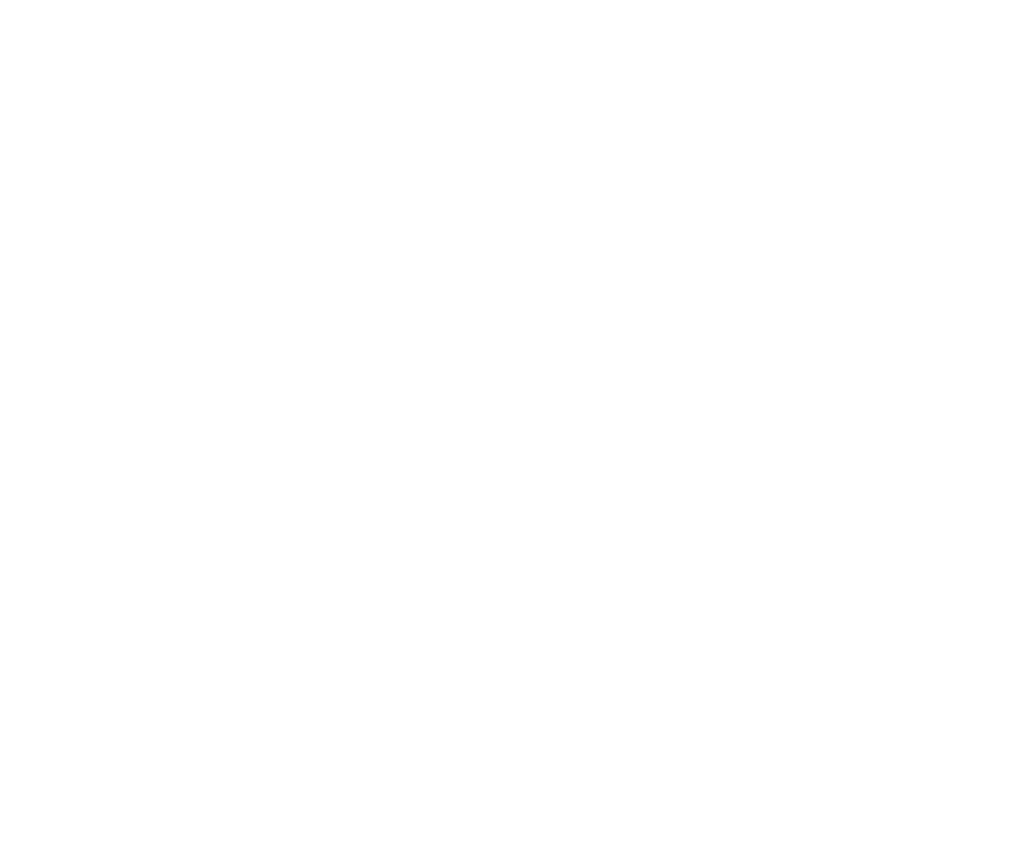
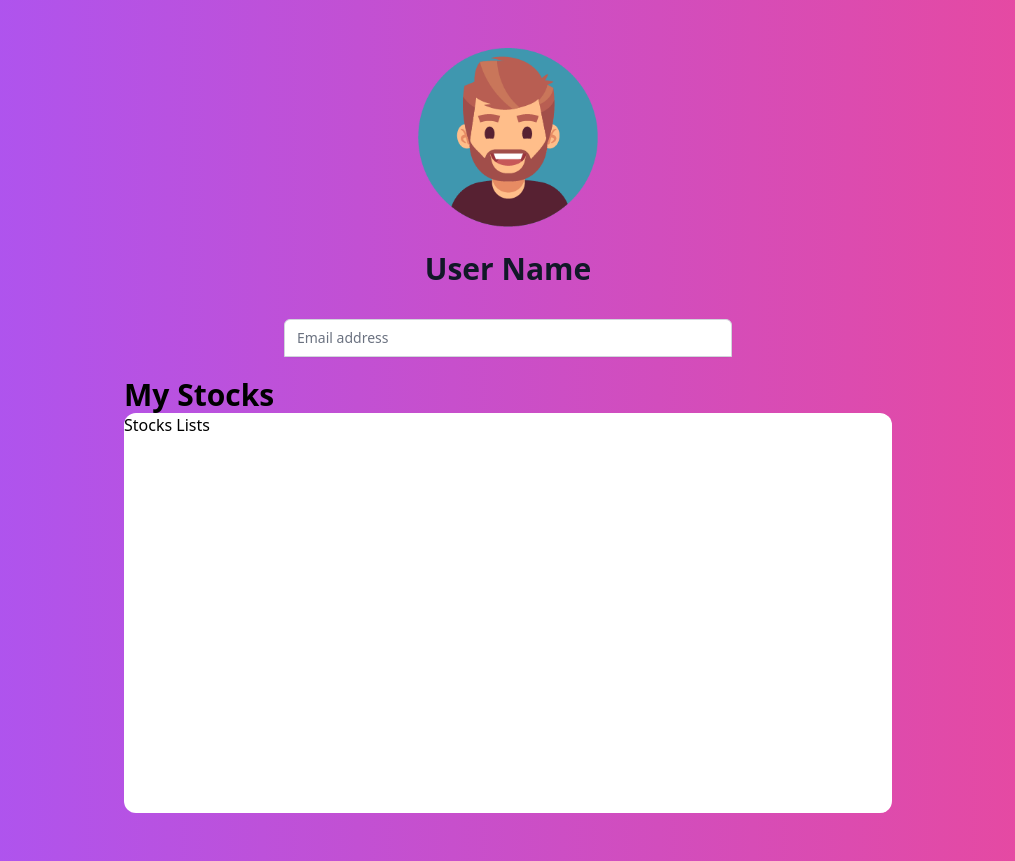
Before and after one commit to dvip1/miniProject23-i, a React (Vite) app in the folder client/: page /profile in a window 1280 px wide. Before the commit this address had no page. Shown: the whole page, without its empty margins (132-1147 px from the left). Before the commit the page ends 800 px from the top, so only its background shows below. Built offline with nearby package versions, Linux system fonts and the light colour scheme.

Commit message:
Added user profile component

```diff
--- a/client/src/App.tsx
+++ b/client/src/App.tsx
@@ -1,6 +1,7 @@
 import Home from "./routes/Home";
-import { BrowserRouter, Router, Routes, Route } from "react-router-dom";
+import { BrowserRouter, Routes, Route } from "react-router-dom";
 import SignUp from "./components/signin/Signup";
+import UserProfile from "./components/User/UserProfile";
 function App() {
   return (
     <>
@@ -8,6 +9,7 @@ function App() {
         <Routes>
           <Route path="/" element={<Home />} />
           <Route path="/signup" element={<SignUp />} />
+          <Route path="/profile" element={<UserProfile />} />
         </Routes>
       </BrowserRouter>
     </>
--- /dev/null
+++ b/client/src/components/User/UserProfile.tsx
@@ -0,0 +1,43 @@
+import avatar from "../../assets/avatar.png";
+
+const UserProfile = () => {
+  return (
+    <div className="flex flex-col items-center   bg-gradient-to-r from-purple-500 to-pink-500 py-12 px-4 sm:px-6 lg:px-8 min-h-screen">
+      <div className="max-w-md w-full space-y-8">
+        <div>
+          <img className="mx-auto  w-[14vw]" src={avatar} alt="User Avatar" />
+          <h2 className="mt-6 text-center text-3xl font-extrabold text-gray-900">
+            User Name
+          </h2>
+        </div>
+        <div className="mt-8 space-y-6">
+          <div className="rounded-md shadow-sm -space-y-px">
+            <div>
+              <label htmlFor="email-address" className="sr-only">
+                Email address
+              </label>
+              <input
+                id="email-address"
+                name="email"
+                type="email"
+                autoComplete="email"
+                required
+                className="appearance-none rounded-none relative block w-full px-3 py-2 border border-gray-300 placeholder-gray-500 text-gray-900 rounded-t-md focus:outline-none focus:ring-indigo-500 focus:border-indigo-500 focus:z-10 sm:text-sm"
+                placeholder="Email address"
+                readOnly
+              />
+            </div>
+          </div>
+        </div>
+      </div>
+      <div className="mt-5">
+        <p className="text-3xl font-extrabold">My Stocks</p>
+        <div className="bg-white min-h-[50vh] w-[60vw] rounded-xl">
+          Stocks Lists
+        </div>
+      </div>
+    </div>
+  );
+};
+
+export default UserProfile;
--- a/client/src/components/partials/homeNav.tsx
+++ b/client/src/components/partials/homeNav.tsx
@@ -1,4 +1,3 @@
-
 import "../homeStyles.css";
 import { NavLink } from "react-router-dom";
 export default function RootNav() {
@@ -17,6 +16,9 @@ export default function RootNav() {
           <NavLink to="/signup" className="sign-up p-1 md:p-3 shadow-sm ml-1">
             Sign Up
           </NavLink>
+          <NavLink to="/profile" className="profile p-1 md:p-3 shadow-sm">
+            Profile
+          </NavLink>
         </div>
       </nav>
     </>
--- a/client/src/routes/Home.tsx
+++ b/client/src/routes/Home.tsx
@@ -1,36 +1,41 @@
-import '../components/homeStyles.css';
-import HomeNav from '../components/partials/homeNav';
+import "../components/homeStyles.css";
+import HomeNav from "../components/partials/homeNav";
 export default function Home() {
-    const fetchData = async (buttonValue:any) => {
-        const response = await fetch('http://localhost:5000/get_data', {
-            method: 'POST',
+  const fetchData = async (buttonValue: string) => {
+    const response = await fetch("http://localhost:5000/get_data", {
+      method: "POST",
       headers: {
-                'Content-Type': 'application/x-www-form-urlencoded'
+        "Content-Type": "application/x-www-form-urlencoded",
       },
       body: new URLSearchParams({
-                button_value: buttonValue
-            })
+        button_value: buttonValue,
+      }),
     });
     const data = await response.json();
     console.log(data);
-    }
+  };
   return (
     <>
       <div className="my-container">
-
         <HomeNav />
         <div className="center">
           <h1>Welcome to TradeVista</h1>
-                    <p className='description'>Your gateway to Financial Proficiency</p>
+          <p className="description">Your gateway to Financial Proficiency</p>
           <div className="info">
-                        <p>Lorem ipsum dolor sit amet consectetur adipisicing elit. Dignissimos animi unde iure, vitae illum eligendi excepturi quaerat similique. Sapiente dolorum, earum eveniet exercitationem facilis ipsam voluptate aliquid corporis autem sint?</p>
-                        <p>Lorem ipsum dolor sit amet consectetur adipisicing elit. Maxime reprehenderit fugiat ad voluptatem, odio </p>
+            <p>
+              Lorem ipsum dolor sit amet consectetur adipisicing elit.
+              Dignissimos animi unde iure, vitae illum eligendi excepturi
+              quaerat similique. Sapiente dolorum, earum eveniet exercitationem
+              facilis ipsam voluptate aliquid corporis autem sint?
+            </p>
+            <p>
+              Lorem ipsum dolor sit amet consectetur adipisicing elit. Maxime
+              reprehenderit fugiat ad voluptatem, odio{" "}
+            </p>
           </div>
-                    <button onClick={() => fetchData('AAPL')}>
-                        Test Button
-                    </button>
+          <button onClick={() => fetchData("AAPL")}>Test Button</button>
         </div>
       </div>
     </>
-    )
+  );
 }
```
Also changed, not shown: client/src/assets/avatar.png (added), 1 other file (tests, documents, lock files or other folders). Lines whose indentation alone changed are shown as unchanged.
